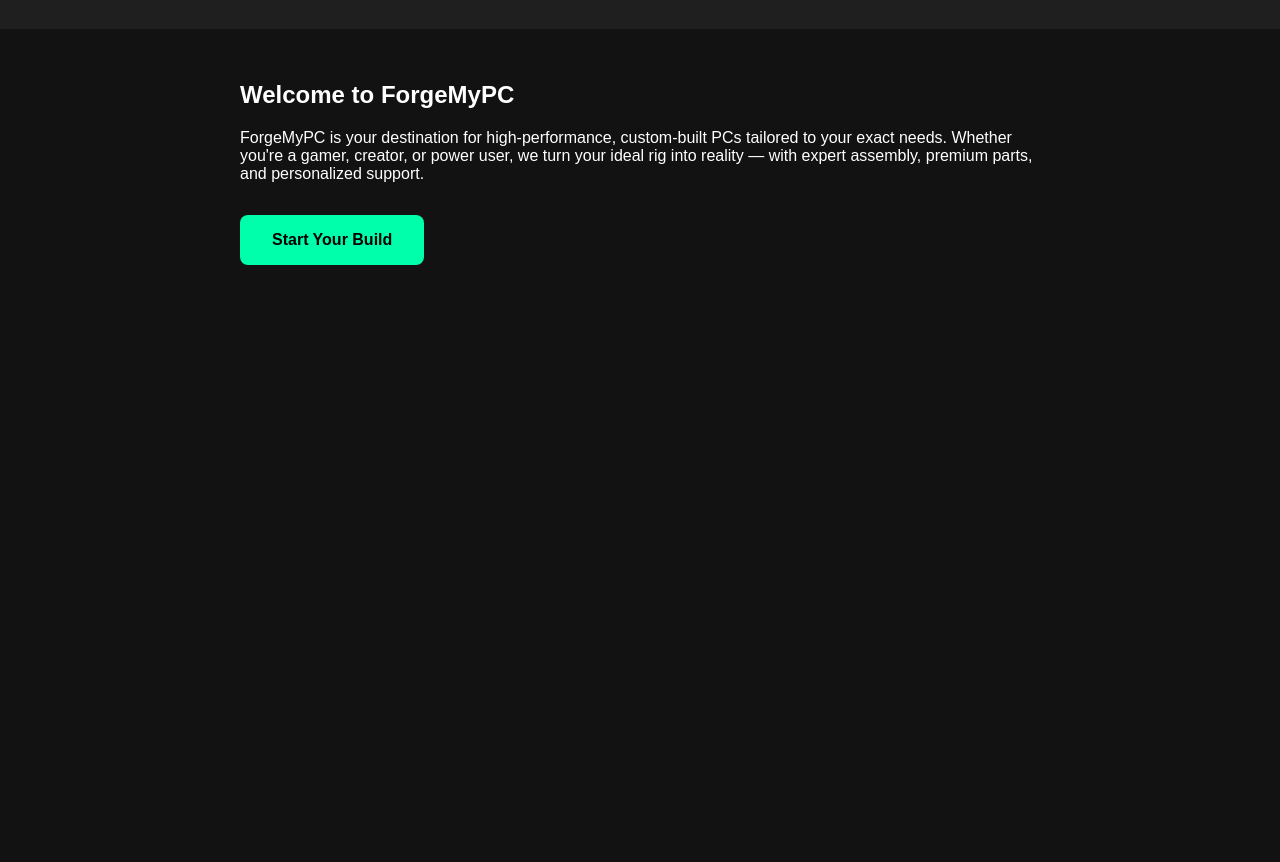
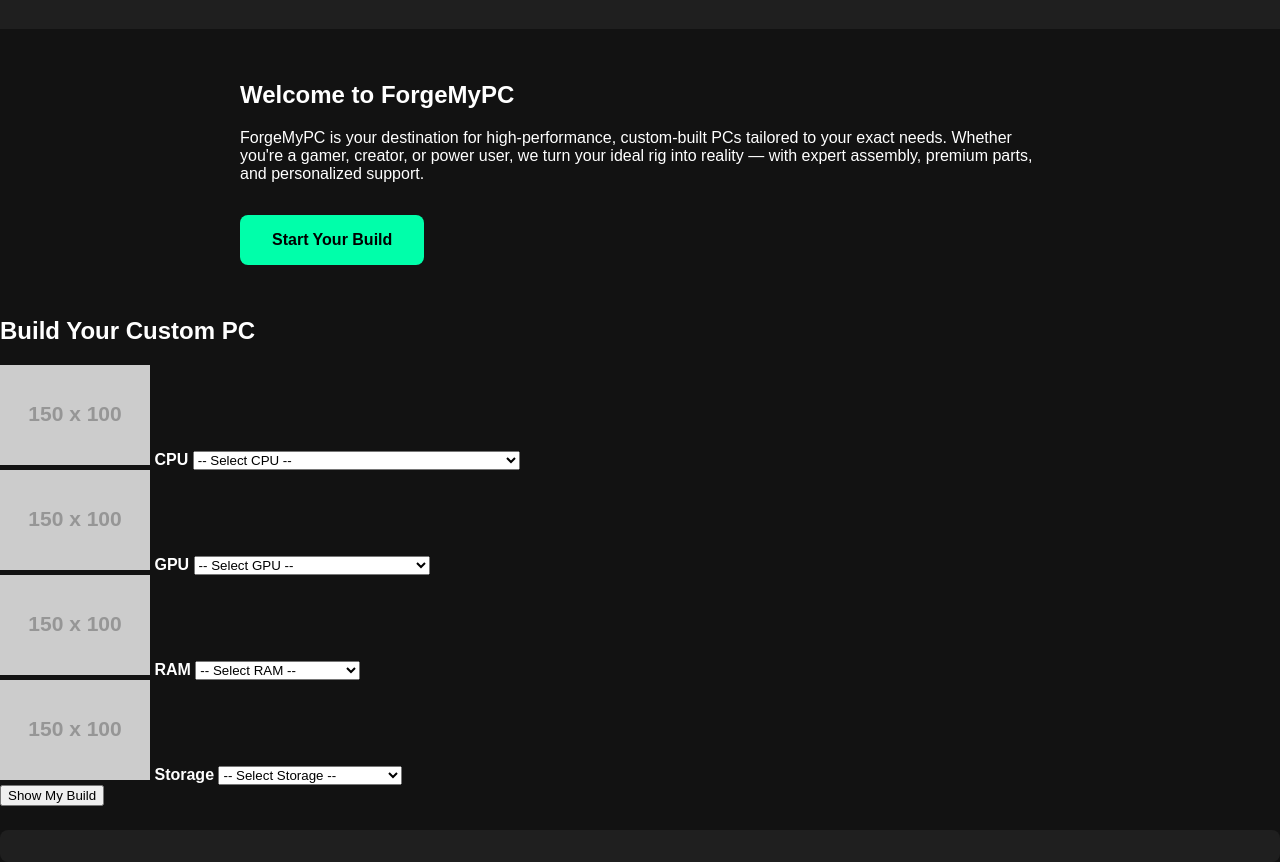
Before and after one commit to forgemypc/forgemypc, a plain HTML site: page index.html in a window 1280 px wide. Shown: the part 90-952 px from the top of the page. Before the commit the page ends 800 px from the top, so only its background shows below. Drawn offline with Linux system fonts and the light colour scheme; placeholder pictures from the web are drawn by us.

Commit message:
Update index.html

```diff
--- a/index.html
+++ b/index.html
@@ -50,5 +50,89 @@
 
     <a class="cta" href="#">Start Your Build</a>
   </main>
+
+  <section id="build-tool">
+  <h2>Build Your Custom PC</h2>
+  <form id="pc-builder-form">
+
+    <!-- CPU -->
+    <div class="part-select">
+      <img src="https://via.placeholder.com/150x100?text=CPU" alt="CPU" />
+      <label for="cpu"><strong>CPU</strong></label>
+      <select id="cpu">
+        <option value="">-- Select CPU --</option>
+        <option value="Intel Core i5 12th Gen">Intel Core i5 12th Gen - 6 Cores, 12 Threads</option>
+        <option value="Intel Core i7 13th Gen">Intel Core i7 13th Gen - 8 Cores, 16 Threads</option>
+        <option value="AMD Ryzen 5 5600X (Zen 3)">AMD Ryzen 5 5600X (Zen 3) - 6 Cores, 12 Threads</option>
+        <option value="AMD Ryzen 7 7700X (Zen 4)">AMD Ryzen 7 7700X (Zen 4) - 8 Cores, 16 Threads</option>
+      </select>
+    </div>
+
+    <!-- GPU -->
+    <div class="part-select">
+      <img src="https://via.placeholder.com/150x100?text=GPU" alt="GPU" />
+      <label for="gpu"><strong>GPU</strong></label>
+      <select id="gpu">
+        <option value="">-- Select GPU --</option>
+        <option value="NVIDIA RTX 4060">NVIDIA RTX 4060 - 8GB GDDR6</option>
+        <option value="NVIDIA RTX 4070">NVIDIA RTX 4070 - 12GB GDDR6X</option>
+        <option value="AMD RX 7600">AMD RX 7600 - 8GB GDDR6</option>
+      </select>
+    </div>
+
+    <!-- RAM -->
+    <div class="part-select">
+      <img src="https://via.placeholder.com/150x100?text=RAM" alt="RAM" />
+      <label for="ram"><strong>RAM</strong></label>
+      <select id="ram">
+        <option value="">-- Select RAM --</option>
+        <option value="16GB DDR4">16GB DDR4 - 3200MHz</option>
+        <option value="32GB DDR5">32GB DDR5 - 5600MHz</option>
+      </select>
+    </div>
+
+    <!-- Storage -->
+    <div class="part-select">
+      <img src="https://via.placeholder.com/150x100?text=Storage" alt="Storage" />
+      <label for="storage"><strong>Storage</strong></label>
+      <select id="storage">
+        <option value="">-- Select Storage --</option>
+        <option value="500GB SSD">500GB SSD - NVMe Gen 3</option>
+        <option value="1TB SSD">1TB SSD - NVMe Gen 4</option>
+        <option value="2TB HDD">2TB HDD - 7200RPM</option>
+      </select>
+    </div>
+
+    <button type="button" onclick="showBuild()">Show My Build</button>
+  </form>
+
+  <div id="build-summary" style="margin-top: 1.5rem; background: #1f1f1f; padding: 1rem; border-radius: 8px;"></div>
+</section>
+
 </body>
 </html>
+
+<script>
+  function showBuild() {
+    const cpu = document.getElementById('cpu').value;
+    const gpu = document.getElementById('gpu').value;
+    const ram = document.getElementById('ram').value;
+    const storage = document.getElementById('storage').value;
+
+    if (!cpu || !gpu || !ram || !storage) {
+      alert('Please select all components.');
+      return;
+    }
+
+    const summary = `
+      <h3>Your Selected Build:</h3>
+      <ul>
+        <li><strong>CPU:</strong> ${cpu}</li>
+        <li><strong>GPU:</strong> ${gpu}</li>
+        <li><strong>RAM:</strong> ${ram}</li>
+        <li><strong>Storage:</strong> ${storage}</li>
+      </ul>
+    `;
+    document.getElementById('build-summary').innerHTML = summary;
+  }
+</script>
```
